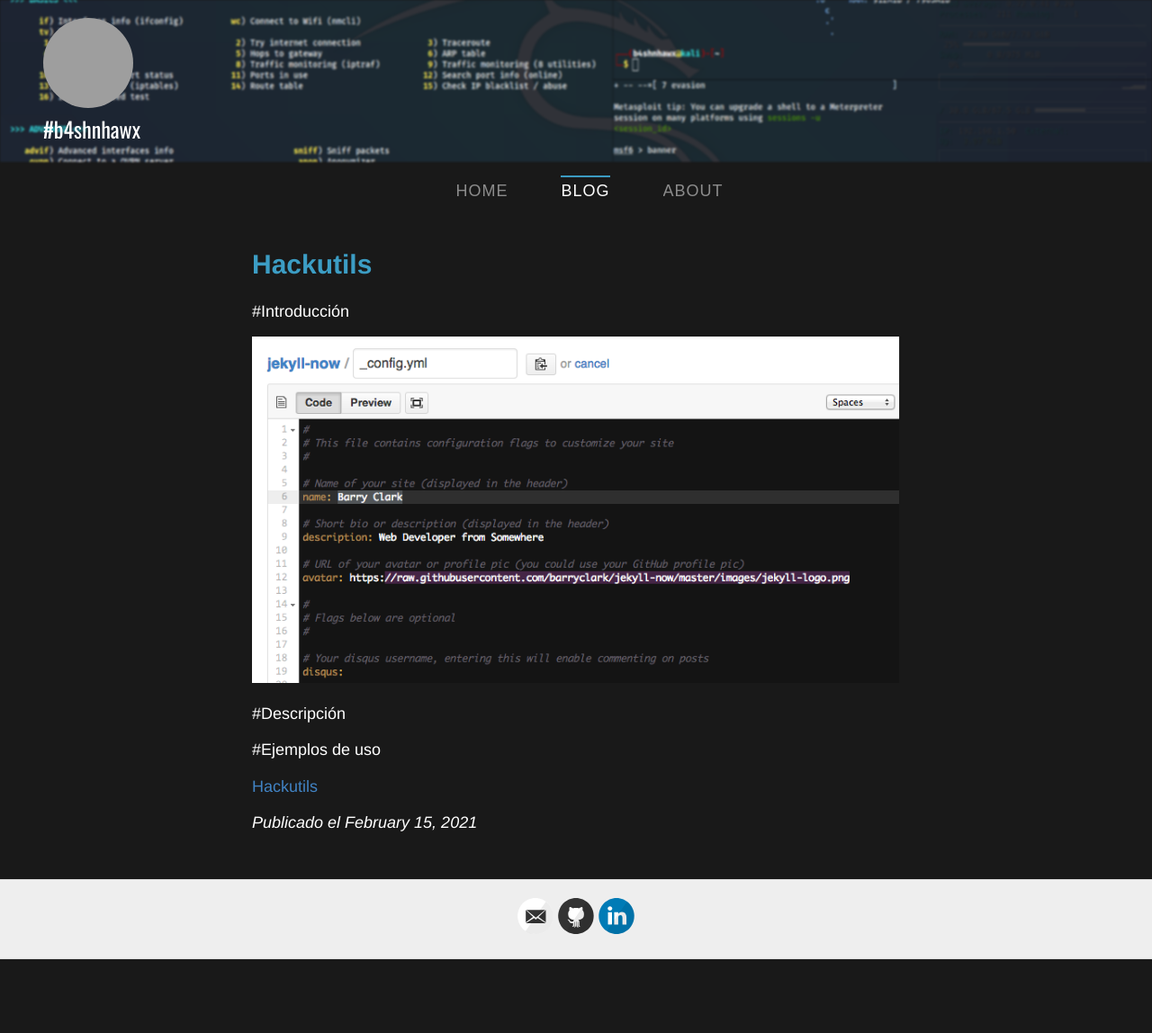
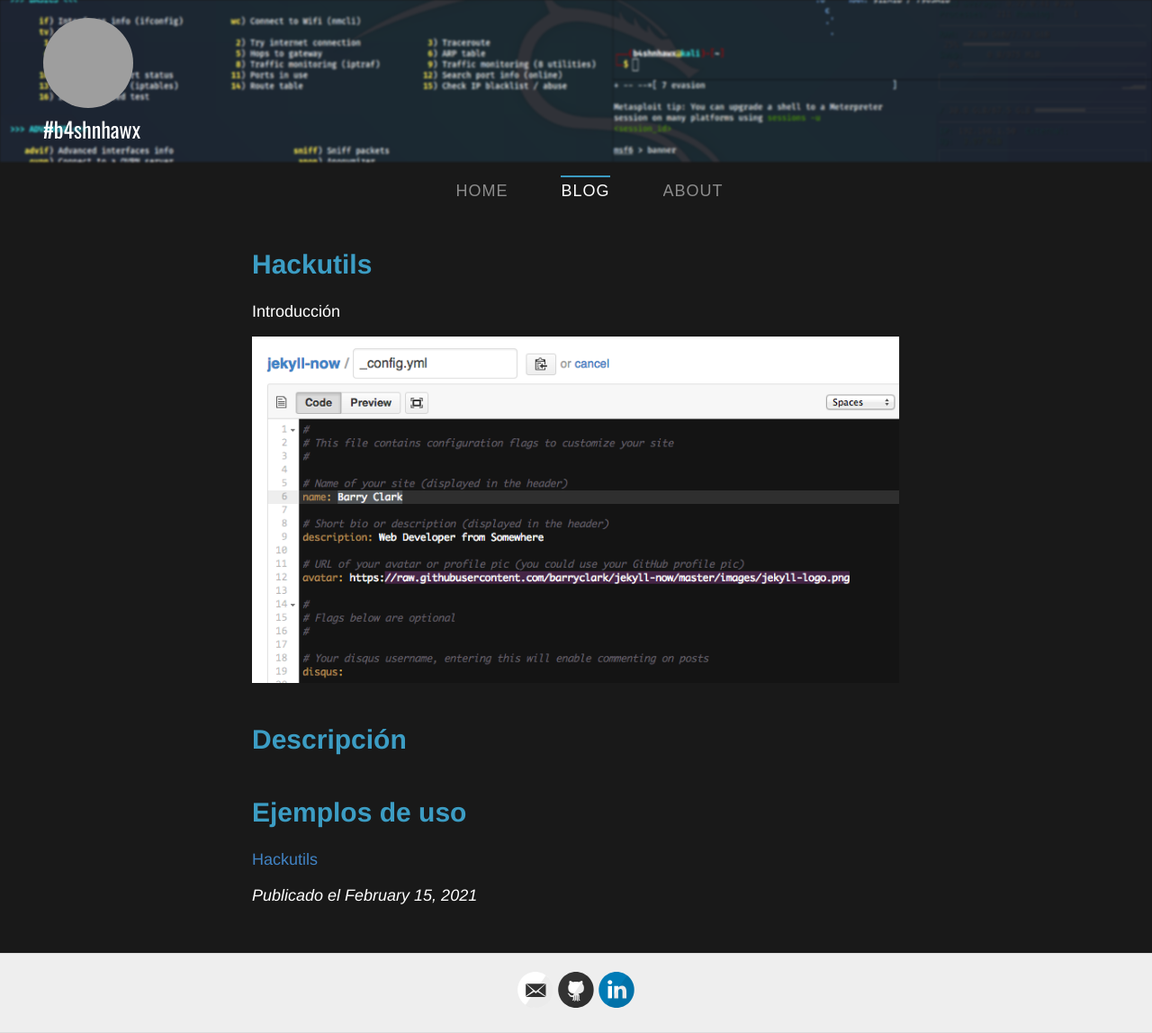
Before and after one commit to b4shnhawx/b4shnhawx.github.io, a Jekyll site: the page built from _posts/2021-2-15-Hackutils.md, in a window 1280 px wide. Shown: the whole page at 90% size. Built offline with Jekyll 4.4.1, drawn with Linux system fonts in a browser that asks for light colours; nearby versions of some CDN libraries; before the commit the page ends 1066 px from its top, so only the background shows below that; grey boxes are pictures that could not be loaded.

```diff
--- a/_posts/2021-2-15-Hackutils.md
+++ b/_posts/2021-2-15-Hackutils.md
@@ -3,15 +3,15 @@ layout: post
 title: Hackutils
 ---
 
-#Introducción
+Introducción
 
 
 
 ![_config.yml]({{ site.baseurl }}/images/config.png)
 
-#Descripción
+# Descripción
 
-#Ejemplos de uso
+# Ejemplos de uso
 
 
 [Hackutils](https://github.com/b4shnhawx/Hack-Utils)
```
